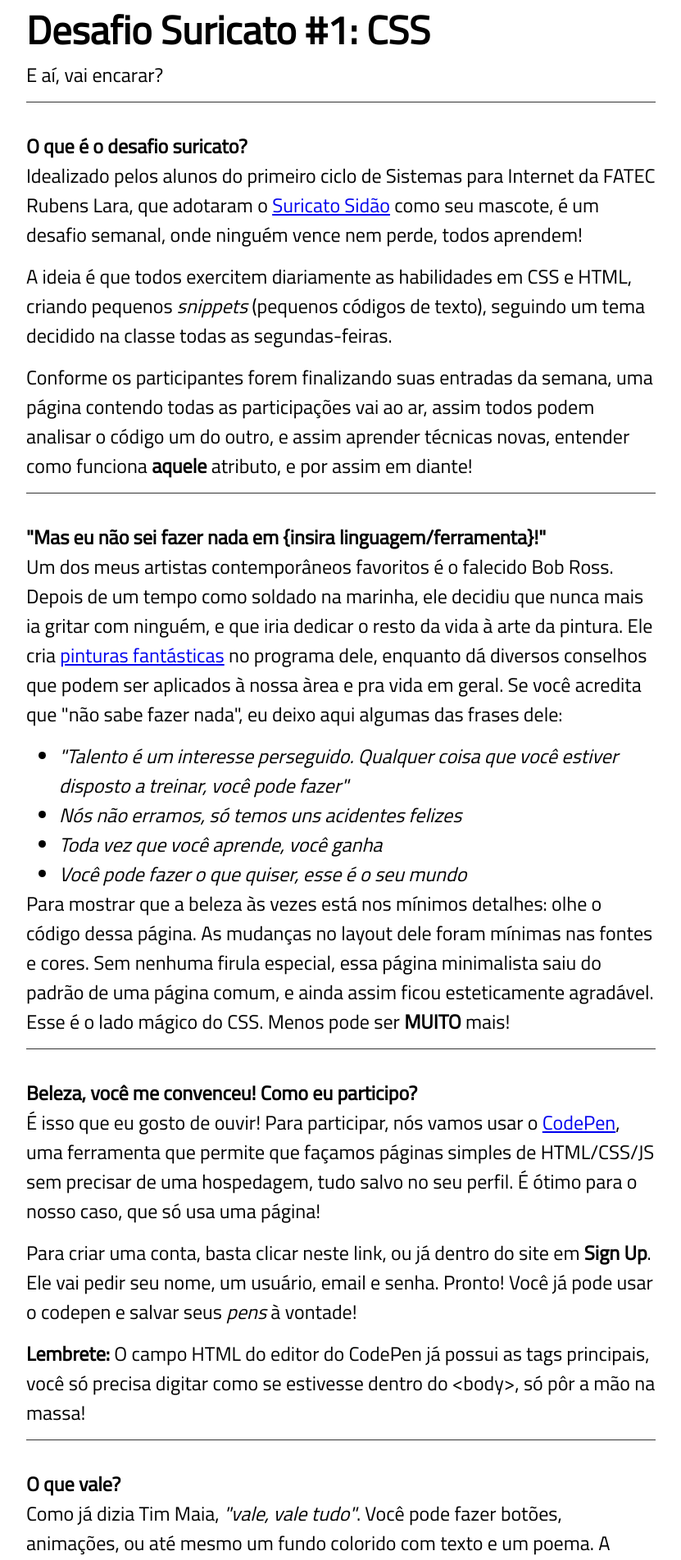
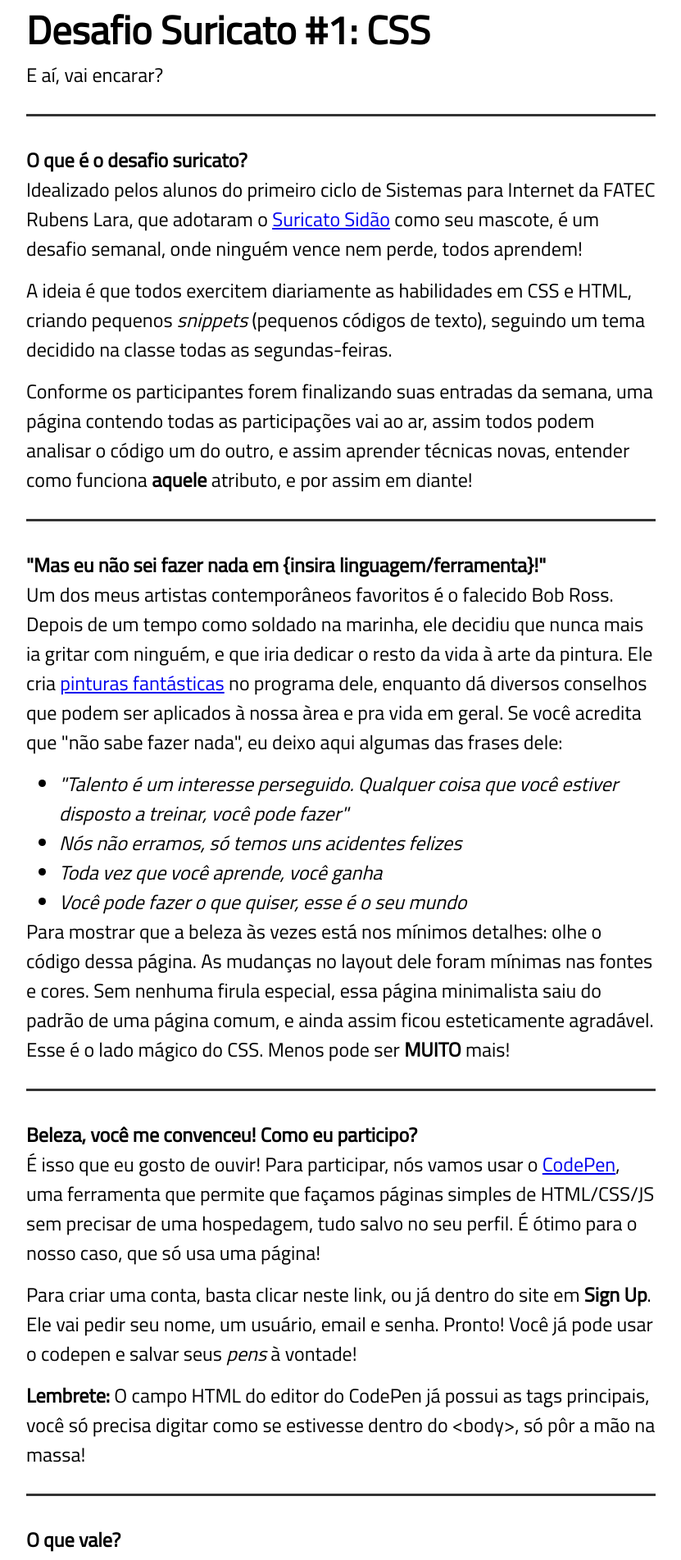
Before and after one commit to guiguetz/guiguetz.github.io, a Jekyll site: the page built from desafiosuricato/index.html, in a window 1280 px wide. Shown: the top 1903 px of the page at 82% size, without its empty margins (224-1055 px from the left). Built offline with Jekyll 4.4.1, drawn with Linux system fonts in a browser that asks for light colours.

Commit message:
Visual changes

```diff
--- a/css/style.css
+++ b/css/style.css
@@ -33,10 +33,11 @@ section .theme {
 
 .spacing-bottom {
     margin-bottom: 35px;
+    padding-bottom: 15px;
 }
 
 .border-bottom {
-    border-bottom: 1px solid #333;
+    border-bottom: 3px solid #333;
 }
 
 .back {
```
